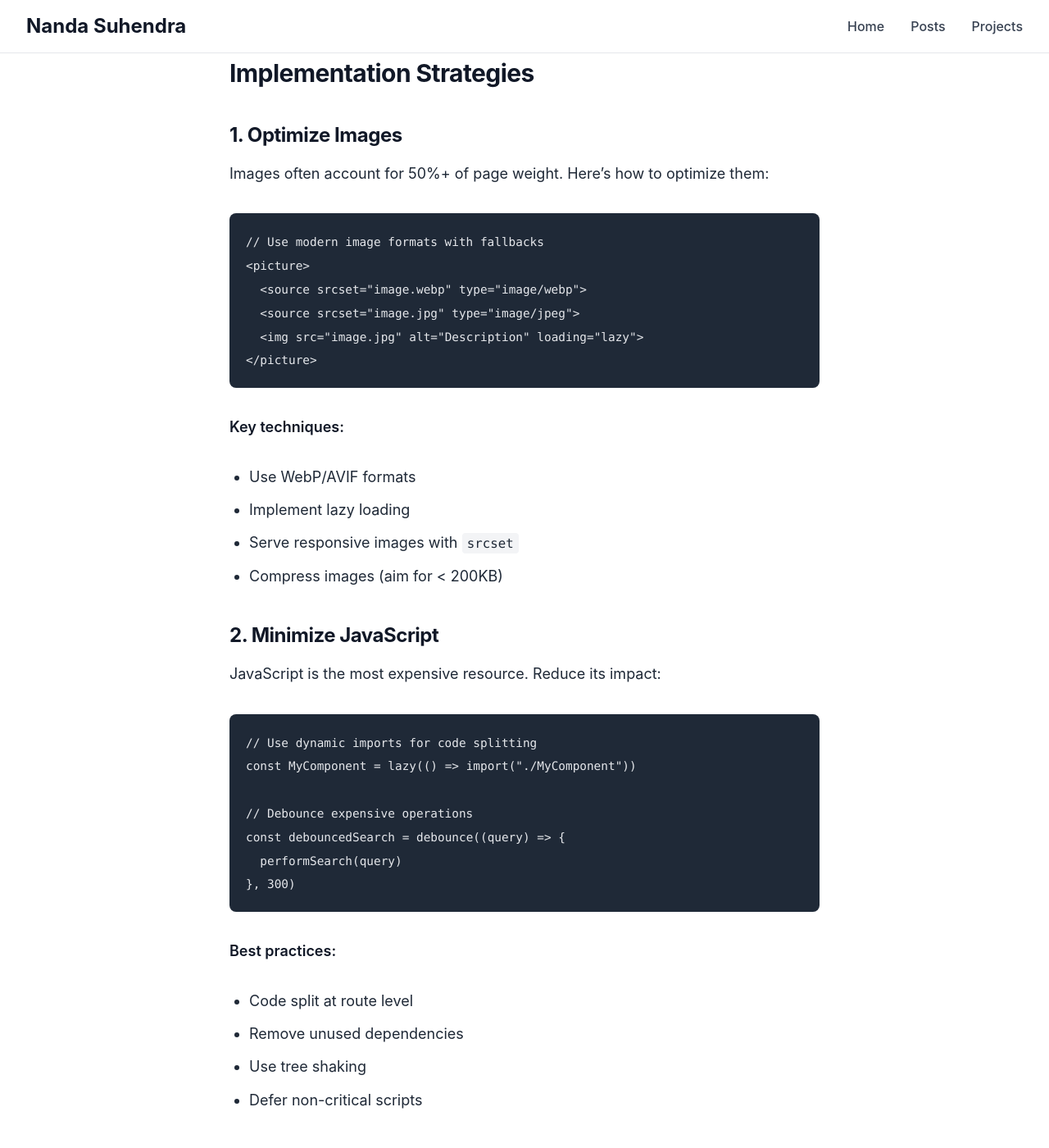
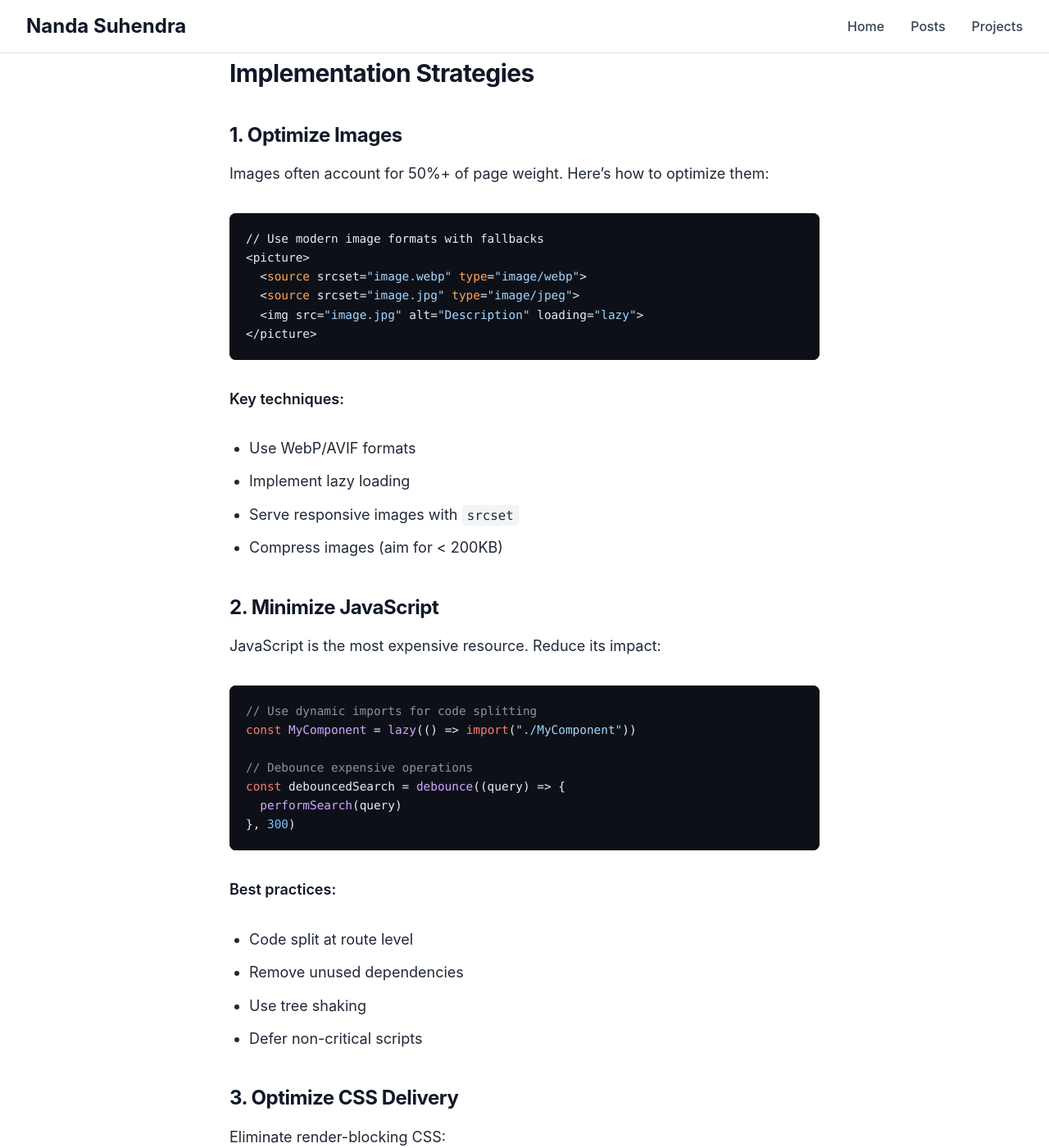
Before and after one commit to nandhasuhendra/nandhasuhendra.github.io, a Jekyll site: the page built from _posts/2026-01-02-web-performance-optimization.md, in a window 1280 px wide and 1400 px high, scrolled down 2008 px. Shown: the whole window at 82% size. Built offline with Jekyll 4.4.1, drawn with Linux system fonts in a browser that asks for light colours; nearby versions of some CDN libraries; some of the changed text lies outside the part shown.

Commit message:
feat: add syntax highlighting with Highlight.js
- Add Highlight.js CDN links in head.html
- Initialize syntax highlighting in default layout
- Update code block styles for better syntax highlighting appearance

```diff
--- a/_includes/head.html
+++ b/_includes/head.html
@@ -12,5 +12,9 @@
   <!-- Lucide Icons -->
   <script src="https://unpkg.com/lucide@latest"></script>
 
+  <!-- Highlight.js for syntax highlighting -->
+  <link rel="stylesheet" href="https://cdnjs.cloudflare.com/ajax/libs/highlight.js/11.9.0/styles/github-dark.min.css">
+  <script src="https://cdnjs.cloudflare.com/ajax/libs/highlight.js/11.9.0/highlight.min.js"></script>
+
   <link rel="stylesheet" href="{{ '/assets/css/main.css' | relative_url }}">
 </head>
--- a/_layouts/default.html
+++ b/_layouts/default.html
@@ -17,6 +17,11 @@
   <script>
     document.addEventListener('DOMContentLoaded', () => {
       lucide.createIcons();
+
+      // Initialize syntax highlighting
+      if (typeof hljs !== 'undefined') {
+        hljs.highlightAll();
+      }
     });
   </script>
 </body>
--- a/assets/css/main.css
+++ b/assets/css/main.css
@@ -90,19 +90,26 @@ body {
 }
 
 .post-content pre {
-  padding: 1.25rem;
+  padding: 0;
   overflow-x: auto;
-  background: #1f2937;
+  background: #0d1117;
   border-radius: 0.5rem;
   margin: 2rem 0;
   line-height: 1.6;
 }
 
 .post-content pre code {
+  display: block;
   background: transparent;
-  padding: 0;
-  color: #e5e7eb;
+  padding: 1.25rem;
+  color: #e6edf3;
   font-size: 0.9rem;
+}
+
+/* Highlight.js overrides */
+.post-content pre code.hljs {
+  padding: 1.25rem;
+  background: #0d1117;
 }
 
 /* Blockquotes - Medium Style */
```
